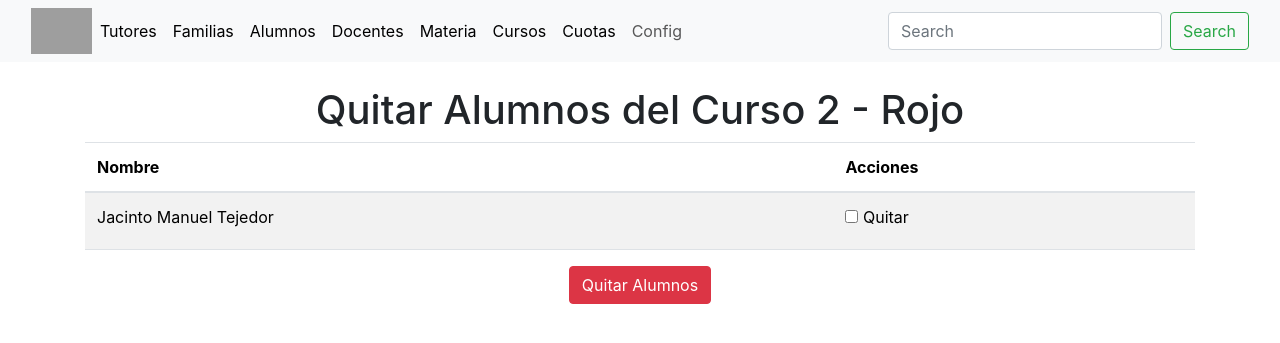
After one commit to FacuMaza/SagradoCorazon, a Django app: page /quitar_alumno_curso/1/ in a window 1280 px wide. The commit adds this page. Shown: the top 343 px of the page. Run offline with Django 5.2, Linux system fonts and the light colour scheme; data comes from the database, SQL or seed files in the repository; both versions use the stored data as it was after the commit; some libraries are stand-ins or nearby versions; grey boxes are pictures that could not be loaded.

Commit message:
ADD agrego boton quitar alumno, funciona perfecto

```diff
--- a/academico/models.py
+++ b/academico/models.py
@@ -197,7 +197,7 @@ class Cursos(models.Model):
     Nivels = models.CharField(max_length=1, choices=nivel, default=1)
 
     def __str__(self):
-        return '%s - %s %s'%(self.id, self.años, self.Division)
+        return '%s - %s '% (self.get_años_display() - self.Division)
 
     class Meta:
         db_table = 'Cursos'
--- /dev/null
+++ b/academico/templates/quitar_alumno_curso.html
@@ -0,0 +1,33 @@
+{% extends 'base.html' %}
+{% block content %}
+<main>
+  <div class="container mt-4">
+    <h1 class="text-center">Quitar Alumnos del Curso {{ curso.años }} - {{ curso.Division }}</h1>
+    <form method="post">
+      {% csrf_token %}
+      <table class="table table-striped table-hover">
+        <thead>
+          <tr>
+            <th>Nombre</th>
+            <th>Acciones</th>
+          </tr>
+        </thead>
+        <tbody>
+          {% for alumno in alumnos_curso %}
+          <tr>
+            <td>{{ alumno.Nombres }} {{ alumno.Apellidos }}</td>
+            <td>
+              <input type="checkbox" name="alumnos_ids" value="{{ alumno.pk }}">
+              <label for="alumno{{ alumno.pk }}">Quitar</label>
+            </td>
+          </tr>
+          {% endfor %}
+        </tbody>
+      </table>
+      <div class="text-center">
+        <button type="submit" class="btn btn-danger">Quitar Alumnos</button>
+      </div>
+    </form>
+  </div>
+</main>
+{% endblock %}
--- a/academico/urls.py
+++ b/academico/urls.py
@@ -176,7 +176,8 @@ urlpatterns += [
 #AGREGAR ALUMNOS EN CURSOS
 urlpatterns += [
 
-   path('curso/<int:curso_id>/agregar_alumnos/', views.agregar_alumno_curso, name='agregar_alumno_curso'),
+    path('curso/<int:curso_id>/agregar_alumnos/', views.agregar_alumno_curso, name='agregar_alumno_curso'),
+    path('quitar_alumno_curso/<int:curso_id>/', views.quitar_alumno_curso, name='quitar_alumno_curso'),
     path('materia/<int:curso_id>/<int:materia_id>/alumnos/', AlumnosListView.as_view(), name='alumnos_por_materia'),
     path('materia/<int:curso_id>/<int:materia_id>/alumnos/<int:alumno_id>/notas/', UpdateNotasView.as_view(), name='update_notas'),
     path('curso/<int:curso_id>/alumnos/', AlumnosListView.as_view(), name='alumnos_list'),
--- a/academico/views.py
+++ b/academico/views.py
@@ -756,6 +756,29 @@ def agregar_alumno_curso(request, curso_id):
     }
     return render(request, 'agregar_alumno_curso.html', context)
 
+def quitar_alumno_curso(request, curso_id):
+    curso = Cursos.objects.get(pk=curso_id)
+
+    # Obtener todos los alumnos asociados al curso (usando la relación curso)
+    alumnos_curso = Alumnos.objects.filter(curso=curso)
+
+    if request.method == 'POST':
+        # Obtener los IDs de los alumnos seleccionados desde el formulario
+        selected_alumnos_ids = request.POST.getlist('alumnos_ids')
+
+        # Eliminar los alumnos seleccionados del curso
+        for alumno_id in selected_alumnos_ids:
+            alumno = Alumnos.objects.get(pk=alumno_id)
+            # Eliminamos el alumno del curso
+            alumno.curso = None # Desasignamos el curso del alumno
+            alumno.save() # Guardamos el cambio en la base de datos
+
+        return redirect('cursos_list')  # Redirige a la lista de cursos
+
+    return render(request, 'quitar_alumno_curso.html', {
+        'curso': curso,
+        'alumnos_curso': alumnos_curso,
+    })
 
 class AlumnosListView(ListView):
     model = Alumnos
```
Also changed, not shown: academico/templates/curso_list.html (+5 -4 lines), academico/migrations/0009_alter_cursos_años.py (added), academico/migrations/0010_alter_cursos_años.py (added), colegio.sqlite3.
